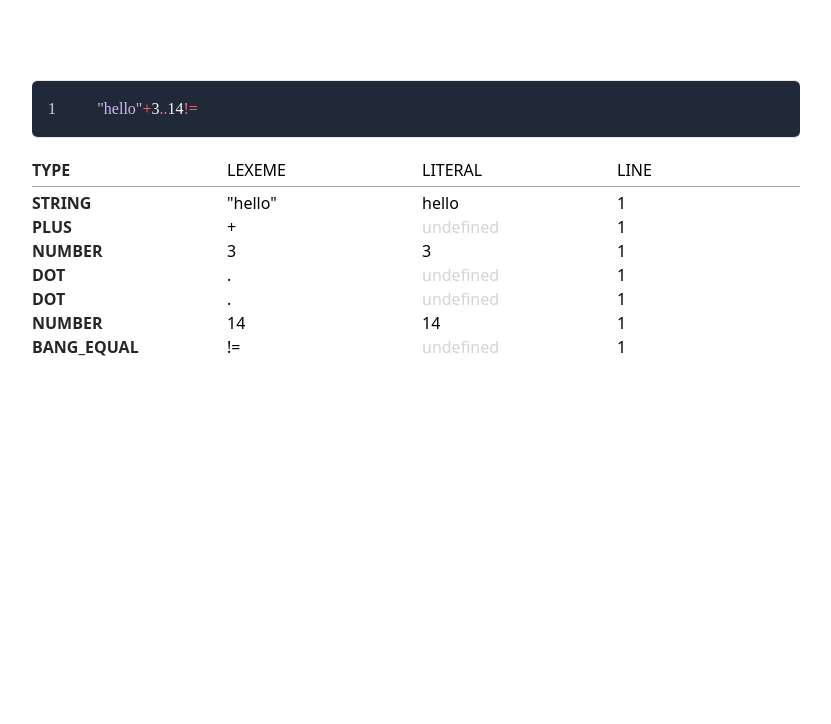
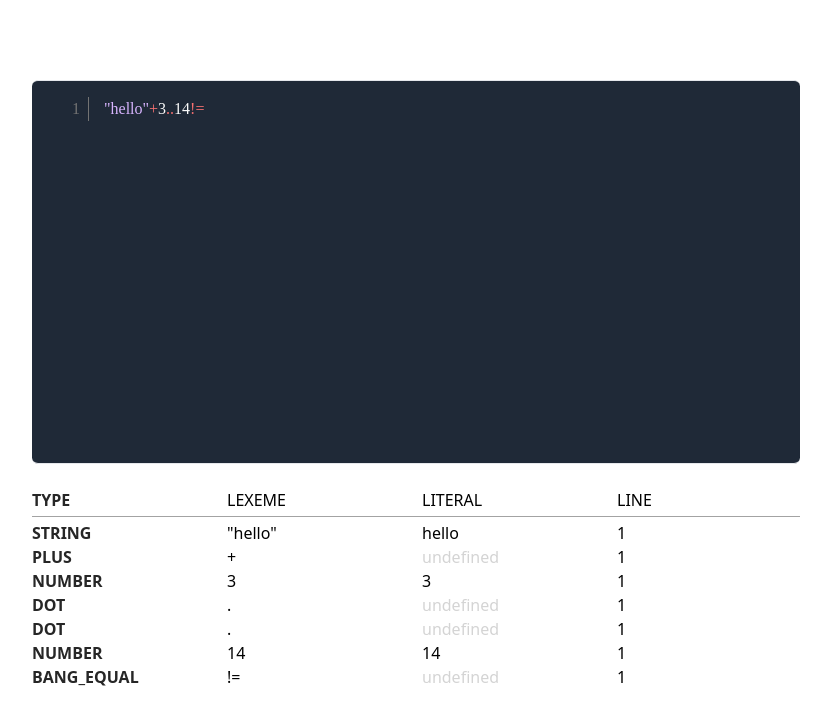
Before and after one commit to chayapatr/boba, a SvelteKit app: page / in a window 1280 px wide. Shown: the top 724 px of the page, without its empty margins (224-1055 px from the left). Built offline with nearby package versions, Linux system fonts and the light colour scheme.

Commit message:
feat: editor component

```diff
--- a/src/global.d.ts
+++ b/src/global.d.ts
@@ -14,7 +14,7 @@ enum TokenType {
 
     // Keywords.
     AND, CLASS, ELSE, FALSE, FUN, FOR, IF, NIL, OR,
-    PRINT, RETURN, SUPER, THIS, TRUE, VAR, WHILE,
+    PRINT, RETURN, SUPER, THIS, TRUE, LET, CONST, WHILE,
 
     // Misc.
 
--- /dev/null
+++ b/src/lib/components/Editor.svelte
@@ -0,0 +1,61 @@
+<script lang="ts">
+	import { TEA, beautify } from '$lib';
+	import { onMount } from 'svelte';
+
+	export let source;
+	let editor: HTMLDivElement;
+	let editorHeight: number;
+	onMount(() => {
+		editorHeight = editor?.clientHeight;
+		document.addEventListener('keydown', (e) => {
+			requestAnimationFrame(() => {
+				editorHeight = editor?.clientHeight;
+			});
+			setTimeout(() => {
+				requestAnimationFrame(() => {
+					const n = editor?.clientHeight;
+					if (n !== editorHeight) {
+						console.log('gotcha!', n);
+						editorHeight = n;
+					}
+				});
+			}, 300);
+		});
+	});
+
+	$: tokens = TEA($source) || [];
+</script>
+
+<div class="mb-2 flex h-full overflow-y-scroll rounded-md border-y bg-gray-800 px-2 py-4 font-mono">
+	<div class="relative h-full w-full">
+		<div class="relative" bind:this={editor}>
+			{#each beautify(tokens) as line, i}
+				<div class="flex divide-x divide-neutral-500">
+					<div
+						class="w-[48px] pr-2 text-right text-neutral-500
+            "
+					>
+						{i + 1}
+					</div>
+					<div class="pl-[15px]" style="width: calc(100% - 48px);">
+						{#if line === ''}
+							<br />
+						{:else}
+							<div class="w-full break-all">{@html line}</div>
+						{/if}
+					</div>
+				</div>
+			{/each}
+		</div>
+		<div
+			class="absolute left-0 top-0 w-full pl-16"
+			style={`height: max(100%, ${editorHeight + 16}px);`}
+		>
+			<textarea
+				class="h-full w-full overflow-y-hidden break-all bg-transparent font-mono outline-none"
+				style={`color: ${tokens.length <= 0 ? '#bbb' : 'transparent'}; caret-color: #bbb; resize: none`}
+				bind:value={$source}
+			></textarea>
+		</div>
+	</div>
+</div>
--- a/src/lib/index.ts
+++ b/src/lib/index.ts
@@ -40,7 +40,8 @@ const types = {
         'SUPER',
         'THIS',
         'TRUE',
-        'VAR',
+        'LET',
+        'CONST',
         'WHILE'
     ]
 };
@@ -63,5 +64,5 @@ const parseToken = (token: Token) => {
 };
 
 export const beautify = (tokens: Token[]) => {
-    return tokens.map((token) => parseToken(token)).join(''); // `<span style="color: #666">1 |</span> ` +
+    return tokens.map((token) => parseToken(token)).join('').split("<br/>"); // `<span style="color: #666">1 |</span> ` +
 };
--- /dev/null
+++ b/src/lib/store.ts
@@ -0,0 +1,3 @@
+import { writable } from "svelte/store";
+
+export const source = writable<string>('"hello"+3..14!=')
--- a/src/lib/tea/scanner.ts
+++ b/src/lib/tea/scanner.ts
@@ -223,7 +223,8 @@ const scanIdentifier: ScanFunction = (context) => {
         super:  "SUPER",
         this:  "THIS",
         true:  "TRUE",
-        var:  "VAR",
+        let:  "LET",
+        const: "CONST",
         while:  "WHILE",
     }
 
--- a/src/routes/+page.svelte
+++ b/src/routes/+page.svelte
@@ -1,28 +1,12 @@
 <script lang="ts">
-	import { TEA, beautify } from '$lib';
-	let source = '"hello"+3..14!=';
-	$: tokens = TEA(source) || [];
-	$: rows = source.split('\n').length;
+	import { TEA } from '$lib';
+	import Editor from '$lib/components/Editor.svelte';
+	import { source } from '$lib/store';
 </script>
 
-<div class="mx-auto flex h-[100svh] max-w-3xl flex-col gap-3 py-20">
-	<div class="mb-2 flex gap-3 rounded-md border-y bg-gray-800 p-4 font-mono">
-		<div class="w-10">
-			{#each Array(rows) as _, i}
-				<div class="text-neutral-300">{i + 1}</div>
-			{/each}
-		</div>
-		<div class="relative w-full">
-			<div class="w-full">{@html beautify(tokens)}</div>
-			<textarea
-				{rows}
-				name=""
-				id=""
-				class="absolute left-0 top-0 w-full bg-transparent font-mono outline-none"
-				style={`color: ${tokens.length <= 0 ? 'black' : 'transparent'}; caret-color: #bbb; resize: none`}
-				bind:value={source}
-			></textarea>
-		</div>
+<div class="mx-auto my-20 flex max-w-3xl flex-col gap-6">
+	<div class="h-96">
+		<Editor {source} />
 	</div>
 
 	<ul class="flex flex-col">
@@ -34,7 +18,7 @@
 			<div>LINE</div>
 		</li>
 		<div class="mb-1 w-full border-t border-neutral-400"></div>
-		{#each tokens as token}
+		{#each TEA($source) || [] as token}
 			<li class="grid grid-cols-4 gap-3">
 				<div class="font-semibold text-neutral-800">{token.type}</div>
 				<div>{token.lexeme}</div>
```
